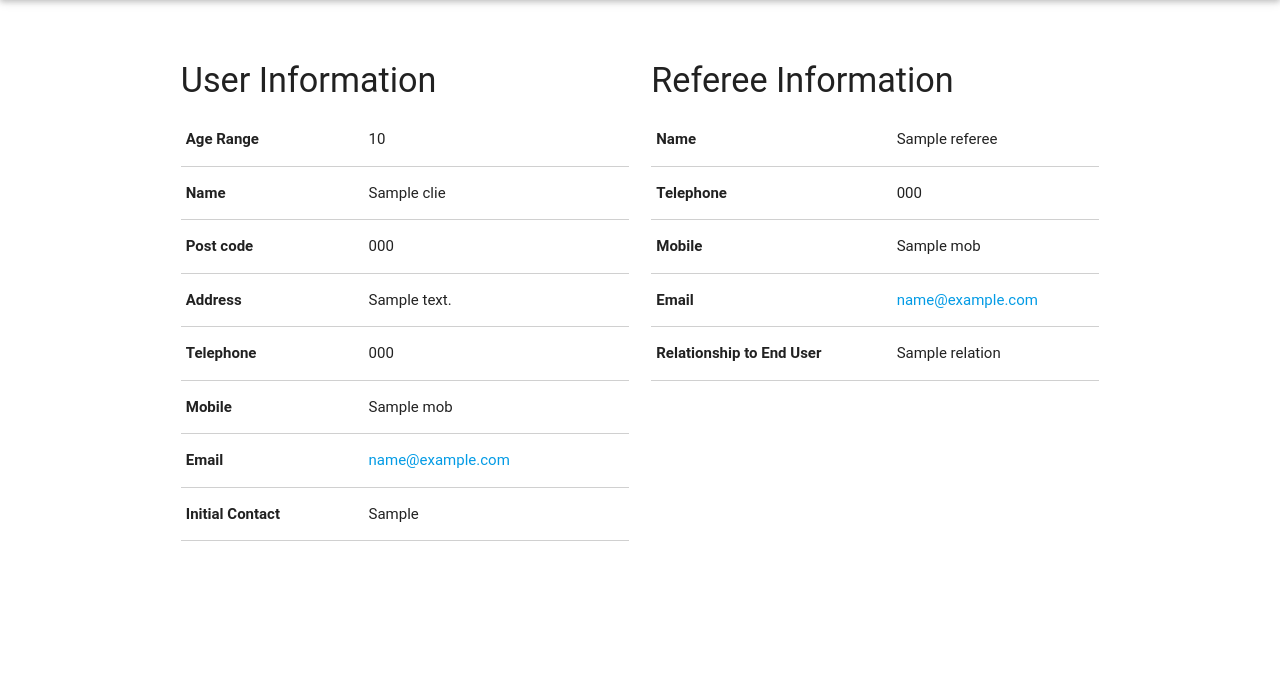
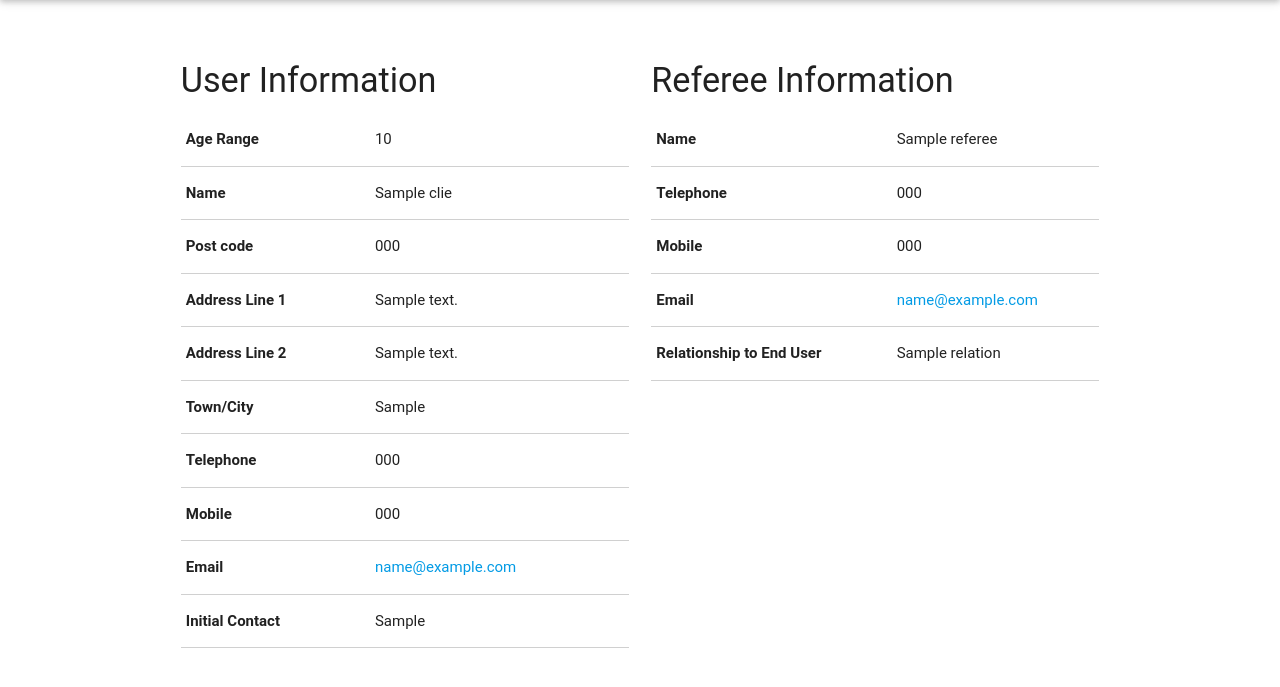
Before and after one commit to MDubul/remap, a Python web app: template app/templates/user-info.html in a window 1280 px wide. Shown: the part 64-751 px from the top of the page. Run offline with Jinja, Linux system fonts and the light colour scheme; the template is opened without the code that fills it: most values are stand-ins (such as "Sample title", 1, 10 or a date in 2020); some libraries are stand-ins or nearby versions; some web fonts are replaced.

Commit message:
user info displayed with correct address

```diff
--- a/app/main/views.py
+++ b/app/main/views.py
@@ -370,8 +370,8 @@ def submit_project():
                  address_line_2 =form.address_line_2.data,
                  town_city = form.town_city.data,
                  postcode=form.postcode.data,
-                 telephone=form.tel.data,
-                 mobile = form.mob.data,
+                 telephone=form.telephone.data,
+                 mobile = form.mobile.data,
                  email=form.email.data,
                  initial_contact=form.initial_contact.data,
                  relation=form.relation.data,
@@ -400,7 +400,7 @@ def submit_project():
             db.session.rollback()
             raise
         flash('Project has been submitted.','green accent-3')
-        return redirect(url_for('main.user_profile'))
+        return redirect(url_for('main.projects'))
     return render_template('project-submit.html', form = form)
 
 ##################################################################################
--- a/app/templates/user-info.html
+++ b/app/templates/user-info.html
@@ -22,16 +22,24 @@
             <td>{{ clie.postcode }}</td>
           </tr>
           <tr>
-            <th>Address</th>
-            <td>{{ clie.address }}</td>
+            <th>Address Line 1</th>
+            <td>{{ clie.address_line_1 }}</td>
+          </tr>
+          <tr>
+            <th>Address Line 2</th>
+            <td>{{ clie.address_line_2 }}</td>
+          </tr>
+          <tr>
+            <th>Town/City</th>
+            <td>{{ clie.town_city }}</td>
           </tr>
           <tr>
             <th>Telephone</th>
-            <td>{{ clie.tel }}</td>
+            <td>{{ clie.telephone }}</td>
           </tr>
           <tr>
             <th>Mobile</th>
-            <td>{{ clie.mob }}</td>
+            <td>{{ clie.mobile }}</td>
           </tr>
           <tr>
             <th>Email</th>
@@ -56,11 +64,11 @@
           </tr>
           <tr>
             <th>Telephone</th>
-            <td>{{referee.tel }}</td>
+            <td>{{referee.telephone }}</td>
           </tr>
           <tr>
             <th>Mobile</th>
-            <td>{{ referee.mob }}</td>
+            <td>{{ referee.mobile }}</td>
           </tr>
           <tr>
             <th>Email</th>
```
